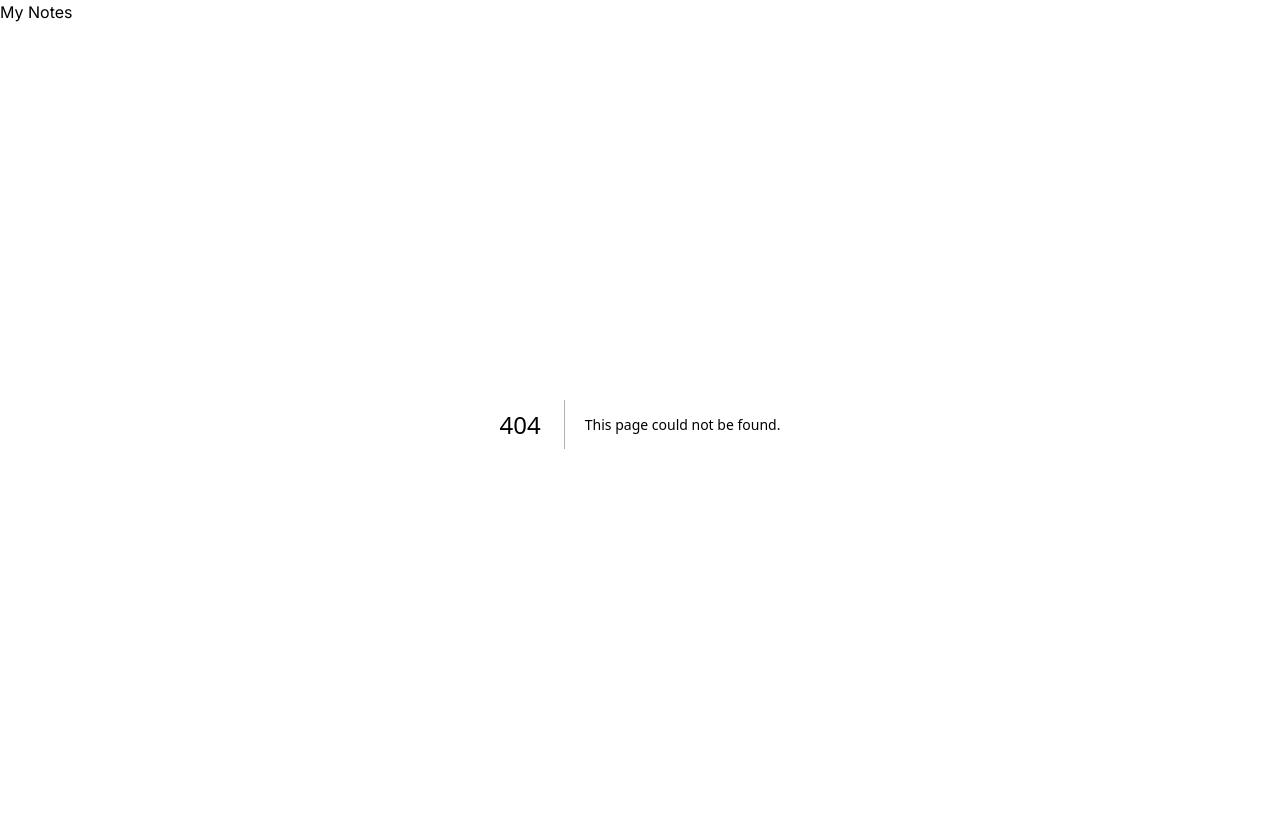
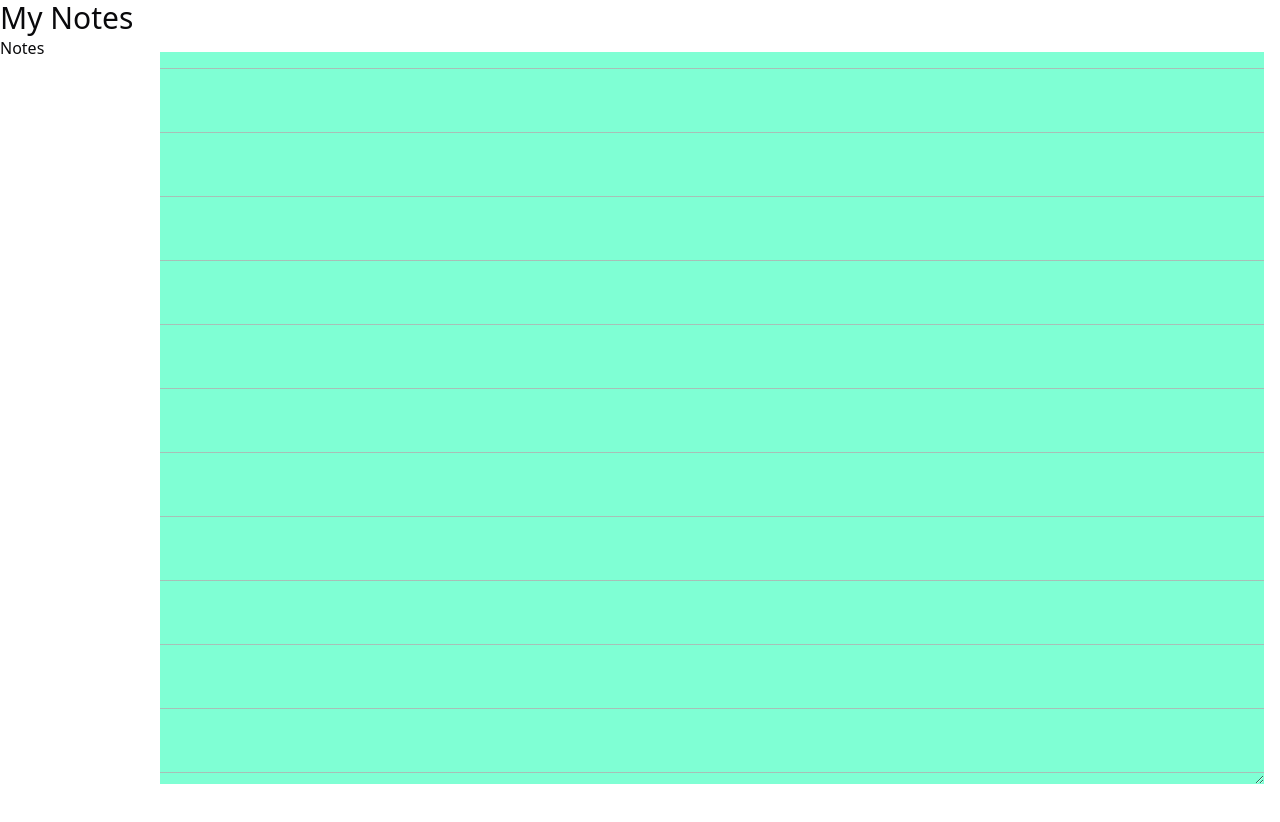
Before and after one commit to morshedgit/mynotes, a Next.js app: page /1 in a window 1280 px wide. Before the commit this address had no page. After the commit the page ends 800 px from the top, so only its background shows below. Built offline with nearby package versions, Linux system fonts and the light colour scheme.

Commit message:
feat: Adds Layout

```diff
--- /dev/null
+++ b/src/app/[noteId]/page.tsx
@@ -0,0 +1,4 @@
+import PadEditor from "@/components/editor/pad";
+export default function Editor() {
+  return <PadEditor />;
+}
--- a/src/app/globals.css
+++ b/src/app/globals.css
@@ -2,32 +2,75 @@
   @tailwind components;
   @tailwind utilities;
 
+  @layer base {
     :root {
-  --foreground-rgb: 0, 0, 0;
-  --background-start-rgb: 214, 219, 220;
-  --background-end-rgb: 255, 255, 255;
+      --background: 0 0% 100%;
+      --foreground: 240 10% 3.9%;
+
+      --card: 0 0% 100%;
+      --card-foreground: 240 10% 3.9%;
+
+      --popover: 0 0% 100%;
+      --popover-foreground: 240 10% 3.9%;
+
+      --primary: 240 5.9% 10%;
+      --primary-foreground: 0 0% 98%;
+
+      --secondary: 240 4.8% 95.9%;
+      --secondary-foreground: 240 5.9% 10%;
+
+      --muted: 240 4.8% 95.9%;
+      --muted-foreground: 240 3.8% 46.1%;
+
+      --accent: 240 4.8% 95.9%;
+      --accent-foreground: 240 5.9% 10%;
+
+      --destructive: 0 84.2% 60.2%;
+      --destructive-foreground: 0 0% 98%;
+
+      --border: 240 5.9% 90%;
+      --input: 240 5.9% 90%;
+      --ring: 240 10% 3.9%;
+
+      --radius: 0.5rem;
     }
 
-@media (prefers-color-scheme: dark) {
-  :root {
-    --foreground-rgb: 255, 255, 255;
-    --background-start-rgb: 0, 0, 0;
-    --background-end-rgb: 0, 0, 0;
+    .dark {
+      --background: 240 10% 3.9%;
+      --foreground: 0 0% 98%;
+
+      --card: 240 10% 3.9%;
+      --card-foreground: 0 0% 98%;
+
+      --popover: 240 10% 3.9%;
+      --popover-foreground: 0 0% 98%;
+
+      --primary: 0 0% 98%;
+      --primary-foreground: 240 5.9% 10%;
+
+      --secondary: 240 3.7% 15.9%;
+      --secondary-foreground: 0 0% 98%;
+
+      --muted: 240 3.7% 15.9%;
+      --muted-foreground: 240 5% 64.9%;
+
+      --accent: 240 3.7% 15.9%;
+      --accent-foreground: 0 0% 98%;
+
+      --destructive: 0 62.8% 30.6%;
+      --destructive-foreground: 0 0% 98%;
+
+      --border: 240 3.7% 15.9%;
+      --input: 240 3.7% 15.9%;
+      --ring: 240 4.9% 83.9%;
     }
   }
 
+  @layer base {
+    * {
+      @apply border-border;
+    }
     body {
-  color: rgb(var(--foreground-rgb));
-  background: linear-gradient(
-      to bottom,
-      transparent,
-      rgb(var(--background-end-rgb))
-    )
-    rgb(var(--background-start-rgb));
-}
-
-@layer utilities {
-  .text-balance {
-    text-wrap: balance;
+      @apply bg-background text-foreground;
     }
   }
--- a/src/app/layout.tsx
+++ b/src/app/layout.tsx
@@ -1,8 +1,6 @@
 import type { Metadata } from "next";
-import { Inter } from "next/font/google";
 import "./globals.css";
-
-const inter = Inter({ subsets: ["latin"] });
+import NoteList from "@/components/notes/list";
 
 export const metadata: Metadata = {
   title: "Create Next App",
@@ -16,9 +14,19 @@ export default function RootLayout({
 }>) {
   return (
     <html lang="en">
-      <body className={inter.className}>
-        <header>My Notes</header>
-        {children}
+      <body className="w-screen h-screen grid grid-rows-[auto_1fr]">
+        <header className="w-full h-fit">
+          <h1 className="text-3xl">My Notes</h1>
+        </header>
+        <div className="grid grid-cols-[auto_1fr]">
+          <aside className="min-w-0 sm:min-w-36">
+            <h2>Notes</h2>
+            <nav>
+              <NoteList />
+            </nav>
+          </aside>
+          <main className="p-4">{children}</main>
+        </div>
       </body>
     </html>
   );
--- a/src/app/page.tsx
+++ b/src/app/page.tsx
@@ -1,5 +1,5 @@
+import { redirect } from "next/navigation";
 export default function Home() {
-  return (
-    <main className="flex min-h-screen flex-col items-center justify-between p-24"></main>
-  );
+  const noteId = Math.random().toString().slice(2);
+  return redirect(`/${noteId}`);
 }
--- /dev/null
+++ b/src/components/editor/pad.module.css
@@ -0,0 +1,18 @@
+.editor__textinput {
+  font-family: sans-serif;
+  font-size: 2em;
+  width: 100%;
+  height: 100%;
+  background-color: aquamarine;
+  padding: 1em;
+  line-height: 2;
+  background-image: linear-gradient(
+    to bottom,
+    #ddd 0%,
+    #6b6b6ba1 1px,
+    transparent 1px,
+    transparent 10px
+  );
+  background-size: 10px 2em;
+  background-position-y: 0.5em;
+}
--- /dev/null
+++ b/src/components/editor/pad.tsx
@@ -0,0 +1,34 @@
+"use client";
+import { ChangeEvent, useEffect } from "react";
+import style from "./pad.module.css";
+import useNotesStore from "@/state/store";
+import { useParams } from "next/navigation";
+
+const Pad = () => {
+  const params = useParams();
+  const { noteId } = params as { noteId: string };
+
+  const { addNote, updateNote, notes } = useNotesStore();
+
+  const handleInput = (e: ChangeEvent<HTMLTextAreaElement>) => {
+    console.log(e.target.value);
+    updateNote(noteId, e.target.value);
+  };
+
+  useEffect(() => {
+    if (notes[noteId]) return;
+    console.log("Resetting");
+    addNote(noteId, "");
+  }, []);
+  return (
+    <textarea
+      defaultValue={notes[noteId]?.text}
+      onChange={handleInput}
+      name="notes"
+      id="notes"
+      className={style["editor__textinput"]}
+    ></textarea>
+  );
+};
+
+export default Pad;
--- /dev/null
+++ b/src/components/notes/list.tsx
@@ -0,0 +1,19 @@
+"use client";
+import useNotesStore from "@/state/store";
+
+const NoteList = () => {
+  const { notes } = useNotesStore();
+  console.log(notes);
+
+  return (
+    <ul>
+      {Object.entries(notes).map(([id, note]) => (
+        <li key={id} className="truncate">
+          {note.text}
+        </li>
+      ))}
+    </ul>
+  );
+};
+
+export default NoteList;
--- /dev/null
+++ b/src/lib/utils.ts
@@ -0,0 +1,6 @@
+import { type ClassValue, clsx } from "clsx"
+import { twMerge } from "tailwind-merge"
+
+export function cn(...inputs: ClassValue[]) {
+  return twMerge(clsx(inputs))
+}
--- /dev/null
+++ b/src/state/store.ts
@@ -0,0 +1,39 @@
+import create from "zustand";
+
+// Define the type for a note
+interface Note {
+  id: string;
+  text: string;
+}
+
+// Define the type for the store's state
+interface NotesState {
+  notes: Record<string, Note>;
+  addNote: (id: string, text: string) => void;
+  updateNote: (id: string, text: string) => void;
+  deleteNote: (id: string) => void;
+}
+
+// Create the Zustand store
+const useNotesStore = create<NotesState>((set) => ({
+  notes: {},
+  addNote: (id, text) =>
+    set((state) => ({
+      notes: { ...state.notes, [id]: { id, text } },
+    })),
+  updateNote: (id, text) =>
+    set((state) => ({
+      ...state.notes,
+      [id]: {
+        id,
+        text,
+      },
+    })),
+  deleteNote: (id) =>
+    set((state) => {
+      const { [id]: _, ...newNotes } = state.notes;
+      return { notes: newNotes };
+    }),
+}));
+
+export default useNotesStore;
--- a/tailwind.config.ts
+++ b/tailwind.config.ts
@@ -1,20 +1,80 @@
-import type { Config } from "tailwindcss";
+import type { Config } from "tailwindcss"
 
-const config: Config = {
+const config = {
+  darkMode: ["class"],
   content: [
-    "./src/pages/**/*.{js,ts,jsx,tsx,mdx}",
-    "./src/components/**/*.{js,ts,jsx,tsx,mdx}",
-    "./src/app/**/*.{js,ts,jsx,tsx,mdx}",
-  ],
+    './pages/**/*.{ts,tsx}',
+    './components/**/*.{ts,tsx}',
+    './app/**/*.{ts,tsx}',
+    './src/**/*.{ts,tsx}',
+	],
+  prefix: "",
   theme: {
+    container: {
+      center: true,
+      padding: "2rem",
+      screens: {
+        "2xl": "1400px",
+      },
+    },
     extend: {
-      backgroundImage: {
-        "gradient-radial": "radial-gradient(var(--tw-gradient-stops))",
-        "gradient-conic":
-          "conic-gradient(from 180deg at 50% 50%, var(--tw-gradient-stops))",
+      colors: {
+        border: "hsl(var(--border))",
+        input: "hsl(var(--input))",
+        ring: "hsl(var(--ring))",
+        background: "hsl(var(--background))",
+        foreground: "hsl(var(--foreground))",
+        primary: {
+          DEFAULT: "hsl(var(--primary))",
+          foreground: "hsl(var(--primary-foreground))",
+        },
+        secondary: {
+          DEFAULT: "hsl(var(--secondary))",
+          foreground: "hsl(var(--secondary-foreground))",
+        },
+        destructive: {
+          DEFAULT: "hsl(var(--destructive))",
+          foreground: "hsl(var(--destructive-foreground))",
+        },
+        muted: {
+          DEFAULT: "hsl(var(--muted))",
+          foreground: "hsl(var(--muted-foreground))",
+        },
+        accent: {
+          DEFAULT: "hsl(var(--accent))",
+          foreground: "hsl(var(--accent-foreground))",
+        },
+        popover: {
+          DEFAULT: "hsl(var(--popover))",
+          foreground: "hsl(var(--popover-foreground))",
+        },
+        card: {
+          DEFAULT: "hsl(var(--card))",
+          foreground: "hsl(var(--card-foreground))",
+        },
+      },
+      borderRadius: {
+        lg: "var(--radius)",
+        md: "calc(var(--radius) - 2px)",
+        sm: "calc(var(--radius) - 4px)",
+      },
+      keyframes: {
+        "accordion-down": {
+          from: { height: "0" },
+          to: { height: "var(--radix-accordion-content-height)" },
+        },
+        "accordion-up": {
+          from: { height: "var(--radix-accordion-content-height)" },
+          to: { height: "0" },
+        },
+      },
+      animation: {
+        "accordion-down": "accordion-down 0.2s ease-out",
+        "accordion-up": "accordion-up 0.2s ease-out",
       },
     },
   },
-  plugins: [],
-};
-export default config;
+  plugins: [require("tailwindcss-animate")],
+} satisfies Config
+
+export default config
```
Also changed, not shown: package.json (+10 -4 lines), components.json (added), 1 other file (tests, documents, lock files or other folders). Lines whose indentation alone changed are shown as unchanged.
